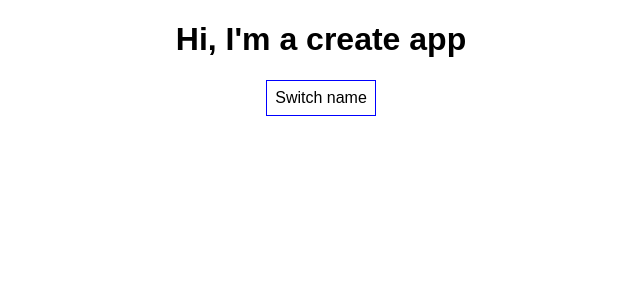
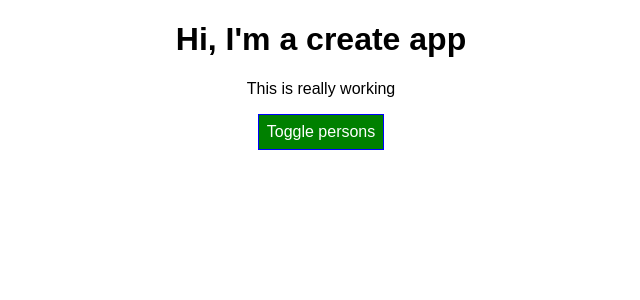
Before and after one commit to buaiscia/complete-react-app-test, a React (Create React App) app: page / in a window 1280 px wide. Shown: the top 300 px of the page, without its empty margins (319-959 px from the left). Built offline with nearby package versions, Linux system fonts and the light colour scheme.

Commit message:
add conditional style on <p>

```diff
--- a/src/App.css
+++ b/src/App.css
@@ -1,3 +1,11 @@
 .App {
   text-align: center;
 }
+
+.red {
+  color: red;
+}
+
+.bold {
+  font-weight: bold;
+}
--- a/src/App.js
+++ b/src/App.js
@@ -68,7 +68,8 @@
   render() {
 
     const style = {
-      backgroundColor: 'white',
+      backgroundColor: 'green',
+      color: 'white',
       font: 'inherit',
       border: '1px solid blue',
       padding: '8px',
@@ -102,16 +103,26 @@
                   age={this.state.persons[2].age} />       */}
           </div>
       )
+        style.backgroundColor = 'red';
 
+    }
 
+    // let classes = ['red', 'bold'].join(' ');
+    let classes  = [];
+    if(this.state.persons.length <= 2) {
+      classes.push('red');
+    }
+    if(this.state.persons.length <=1 ) {
+      classes.push('bold');
     }
 
     return (
       <div className="App">
         <h1>Hi, I'm a create app</h1>
+        <p className={classes.join(' ')}>This is really working</p>
         <button
           style={style}
-          onClick={this.togglePersonsHandler}>Switch name</button>
+          onClick={this.togglePersonsHandler}>Toggle persons</button>
 
         {persons}
 
```
